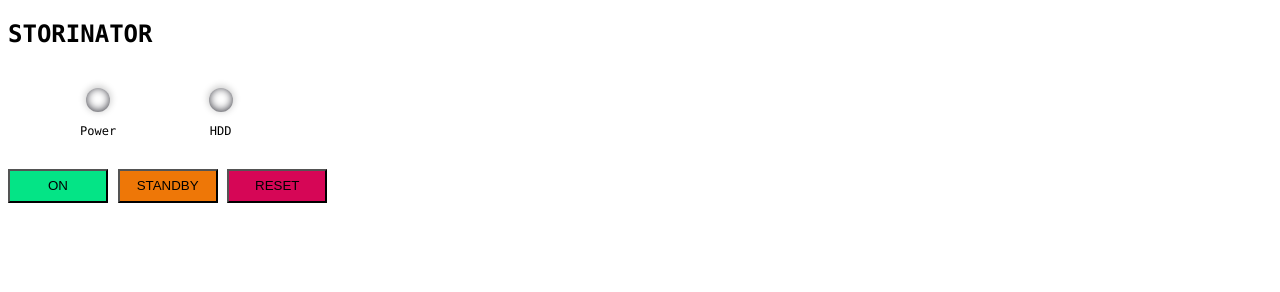
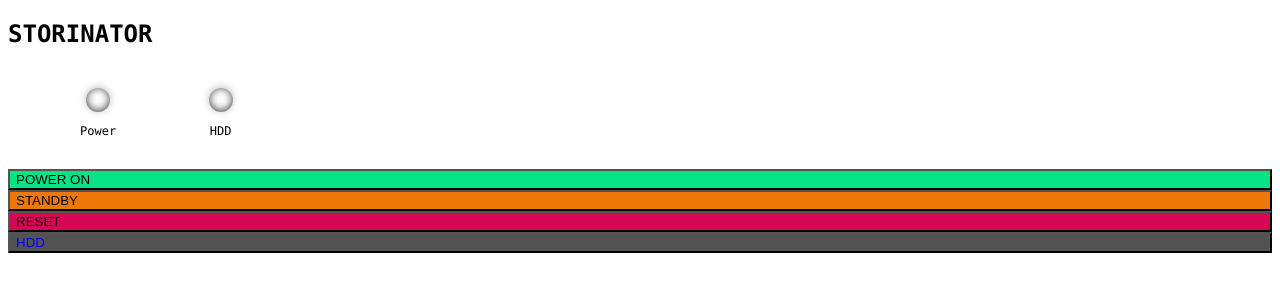
Before and after one commit to MatiasG19/arduino-remote-switch, a plain HTML site: page web/src/index.htm in a window 1280 px wide. Drawn offline with Linux system fonts and the light colour scheme.

Commit message:
First draft

```diff
--- a/web/src/index.htm
+++ b/web/src/index.htm
@@ -22,12 +22,13 @@
 
     <div class="operationContainer">
       <button type="button" class="powerOnButton" onclick="powerOn()">
-        ON
+        POWER ON
       </button>
       <button type="button" class="standbyButton" onclick="standBy()">
         STANDBY
       </button>
       <button type="button" class="resetButton" onclick="reset()">RESET</button>
+      <button type="button" class="hddButton">HDD</button>
     </div>
 
     <script>
--- a/web/src/style.css
+++ b/web/src/style.css
@@ -1,3 +1,7 @@
+title {
+
+}
+
 body {
   font-family: 'Lucida Console', 'Courier New', monospace;
 }
@@ -8,9 +12,8 @@ body {
 
 button {
   position: relative;
-display: inline-block;
-width: 100px;
-height: 34px;
+  display: flex;
+  width: 100%;
 }
 
 .powerOnButton {
@@ -53,6 +56,11 @@ color: black;
 .resetButton:active {
   background-color: #b41f56;
   color: white;
+}
+
+.hddButton {
+  background-color: #525252;
+  color: blue;
 }
 
 /**********************************************/
```
Lines whose indentation alone changed are shown as unchanged.
